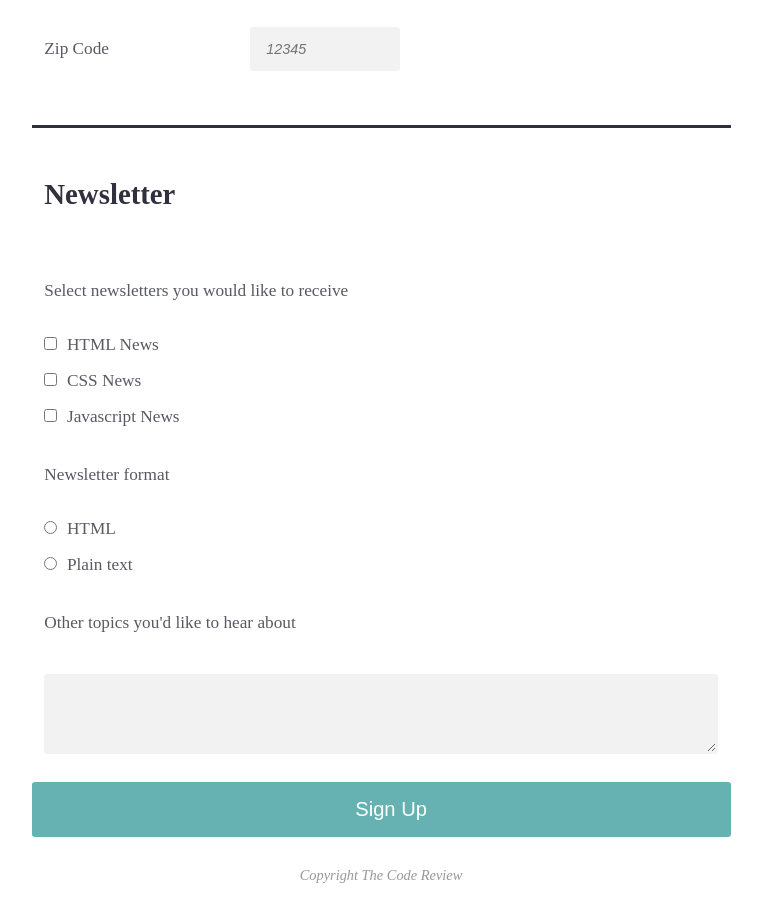
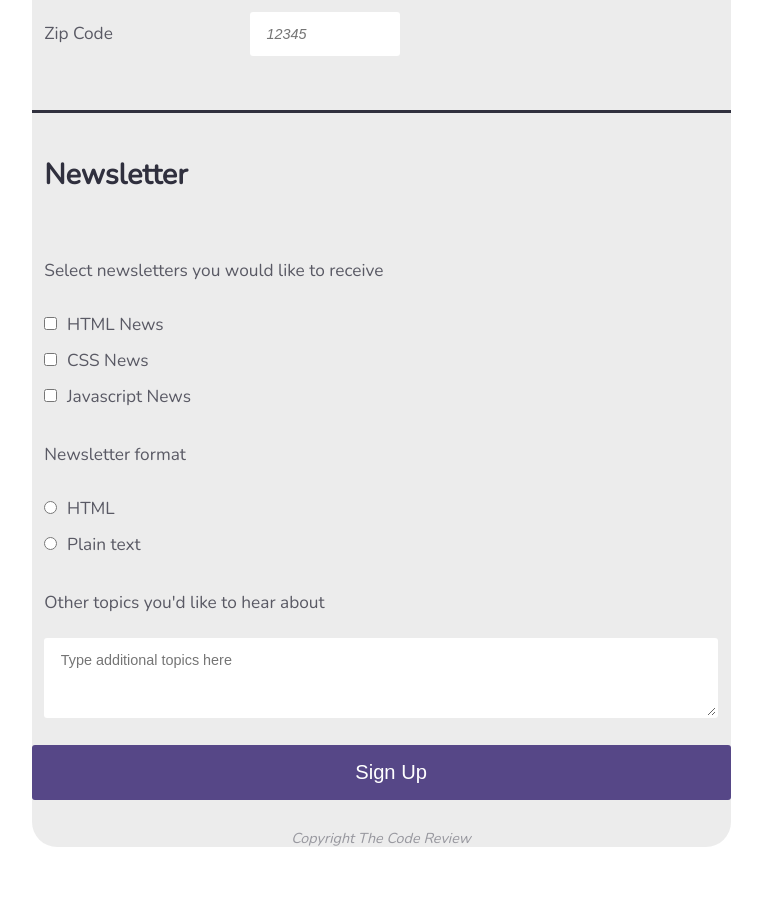
Before and after one commit to BrettBarton/Techdegree-Project-3, a plain HTML site: page index.html in a window 1280 px wide. Shown: the part 743-1656 px from the top of the page, without its empty margins (259-1021 px from the left). After the commit the page ends 1620 px from the top, so only its background shows below. Drawn offline with nearby package versions, Linux system fonts and the light colour scheme.

Commit message:
Final Upload - Ready for Submission
-google font added
-html & css validates
-added styles for Exceed grade

```diff
--- a/css/styles.css
+++ b/css/styles.css
@@ -4,13 +4,17 @@
 }
 
 .container {
+    font-family: 'Nunito', sans-serif;
     font-size: .9em;
+    background: rgba(191,191,191, 0.3);
+    border-radius: 25px;
     width: 92%;
     margin: 0 auto;
 }
 
+
 nav {
-    background-color: #30303e;
+    background-color: #470024;
     width: 100%;
     margin: 0 auto;
     padding-top: 25px;
@@ -27,7 +31,7 @@ header, footer {
 
 .heading-style {
     color: #30303e;
-    margin-top: 25px;
+    margin-top: 15px;
     margin-bottom: 15px;
 }
 
@@ -56,7 +60,7 @@ header hr:before {
 
 fieldset {
     border: none;
-    margin-top: 20px;
+    margin-top: 15px;
 }
 
 label {
@@ -74,14 +78,14 @@ input, label, .form-label {
 }
 
 input, select, textarea {
-    background-color: #f2f2f3;
+    background-color: white;
     border-radius: 3px;
     border-width: 0;
     text-indent: 1em;
     width: 100%;
     margin: 0 auto;
     border: 2px solid rgba(0,0,0,0);
-    transition: all .2s ease;
+    transition: all .4s ease;
 }
 
 textarea {
@@ -108,6 +112,7 @@ input[id="zip"] {
 input:focus, select:focus, textarea:focus {
     outline: none;
     border: 2px solid #141462;
+    background-color: #ffff8e;
 }
 
 input::placeholder {
@@ -136,7 +141,7 @@ fieldset:last-of-type label[for]:not(:nth-last-child(2)) {
     height: 55px;
     font-size: 1.4em;
     color: #fff;
-    background-color: #66b2b2;
+    background-color: #564787;
 }
 
 footer {
--- a/index.html
+++ b/index.html
@@ -5,7 +5,7 @@
         <meta name="viewport" content="width=device-width, initial-scale=1.0">
         <title>Online Registration Form</title>
         <link rel="stylesheet" href="css/normalize.css">
-        <!--ADD GOOGLE FONT HERE-->
+        <link href="https://fonts.googleapis.com/css?family=Nunito" rel="stylesheet">
         <link rel="stylesheet" href="css/styles.css">
     </head>
     <body>
@@ -21,19 +21,14 @@
                     <legend class="heading-style"><h1>Contact Information</h1></legend>
                         <label for="fullname">Full Name</label>
                         <input type="text" id="fullname" name="user_name" placeholder="required" required>
-
                         <label for="mail">Email Address</label>
                         <input type="email" id="mail" name="user_email" placeholder="required" required>
-
                         <label for="phone">Phone Number</label>
-                        <input type="tel" id="phone" name="user_phone">
-
+                        <input type="tel" id="phone" name="user_phone" placeholder="(xxx)-xxx-xxxx">
                         <label for="address">Street Address</label>
                         <input type="text" id="address" name="user_address">
-
                         <label for="city">City</label>
                         <input type="text" id="city" name="user_city">
-
                         <label for="state">State</label>
                         <select id="state" name="state">
                             <option value="" disabled selected>Choose State</option>
@@ -88,7 +83,6 @@
                             <option value="wisconsin">Wisconsin</option>
                             <option value="wyoming">Wyoming</option>
                         </select>
-
                         <label for="zip">Zip Code</label>
                         <input type="tel" id="zip" name="user_zip" maxlength="5" placeholder="12345">
                 </fieldset>
@@ -97,51 +91,31 @@
                     <legend class="heading-style"><h1>Newsletter</h1></legend>
                     <p class="form-label">Select newsletters you would like to receive</p>
                     <br>
-
                     <input type="checkbox" id="html" name="news" value="html">
                     <label for="html">HTML News</label>
-
                     <br>
-
                     <input type="checkbox" id="css" name="news" value="css">
                     <label for="css">CSS News</label>
-
                     <br>
-
                     <input type="checkbox" id="javascript" name="news" value="javascript">
                     <label for="javascript">Javascript News</label>
-
                     <br>
-
                     <p class="form-label">Newsletter format</p>
-
                     <br>
-
-                    <input type="radio" id="html_format" name="html_format">
+                    <input type="radio" id="html_format" name="news_format">
                     <label for="html_format">HTML</label>
-
                     <br>
-
-                    <input type="radio" id="plain_text" name="plain_text">
+                    <input type="radio" id="plain_text" name="news_format">
                     <label for="plain_text">Plain text</label>
-
                     <br>
-
-                    <p class="form-label">Other topics you'd like to hear about</p>
-
-                    <br>
-
-                    <textarea id="additional_topics" name="additional_topics"></textarea>
-
-                    <br>
+                    <label for="additional_topics">Other topics you'd like to hear about</label>
+                    <textarea id="additional_topics" name="additional_topics" placeholder="Type additional topics here"></textarea>
                 </fieldset>
-
                 <input type="button" value="Sign Up">
             </form>
-                <footer>
-                    <em>Copyright The Code Review</em>
-                </footer>
-
+            <footer>
+                <em>Copyright The Code Review</em>
+            </footer>
         </div>
     </body>
 </html>
```
Also changed, not shown: 1 other file.
